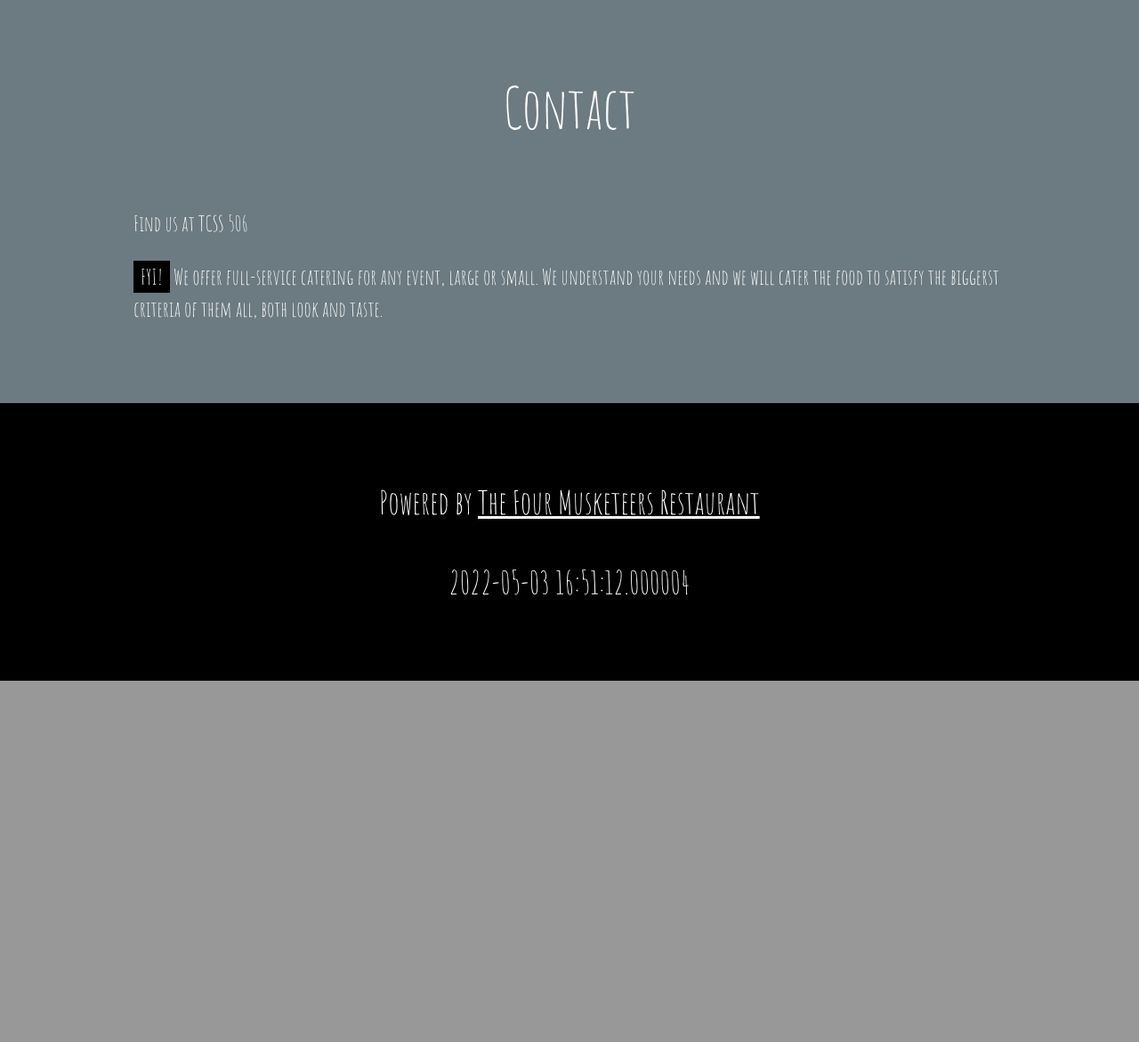
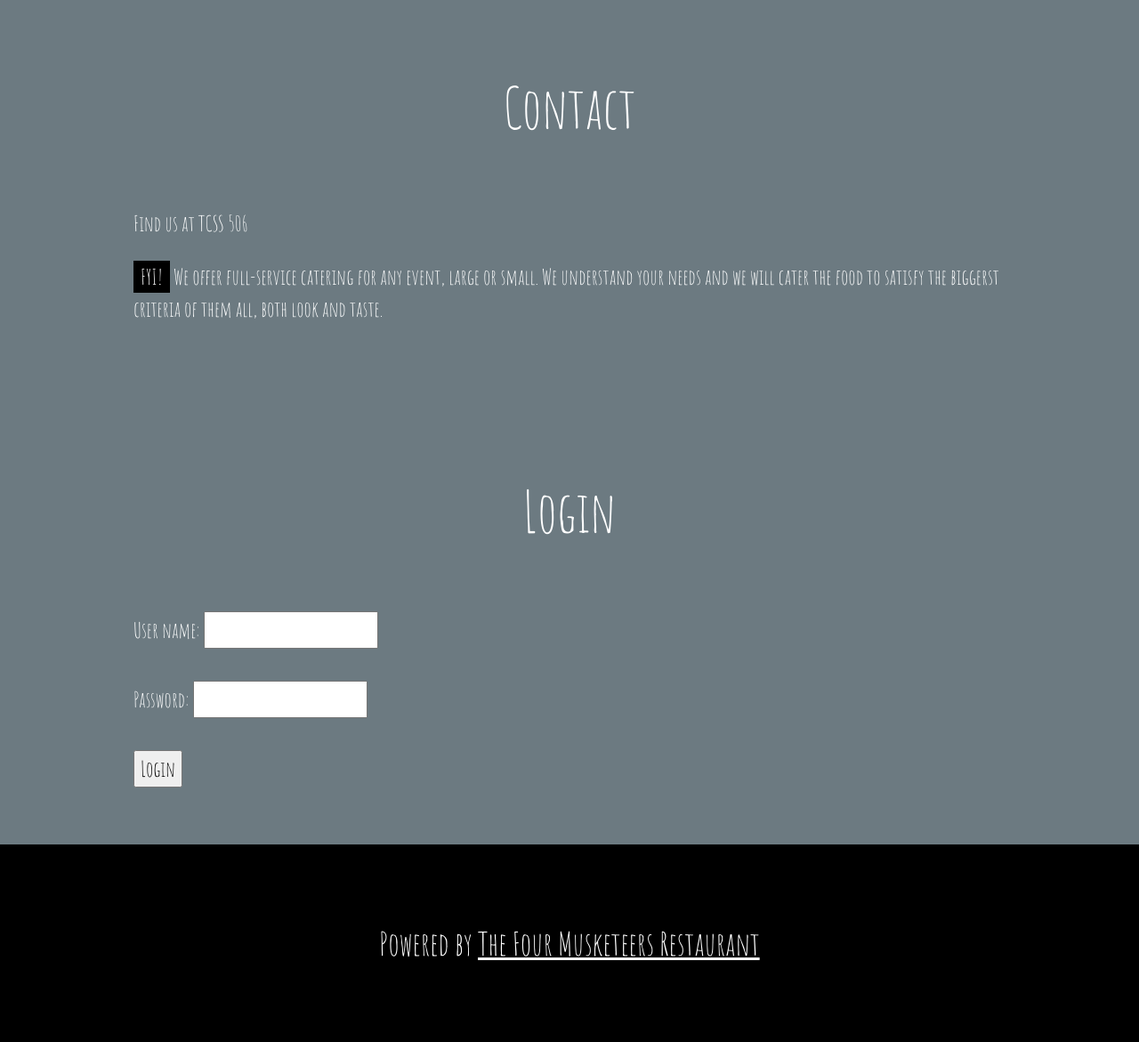
Before and after one commit to michaelweinberg/four_musketeers_restaurant, a Flask app: page / in a window 1280 px wide. Shown: the part 4895-6066 px from the top of the page at 89% size. Before the commit the page ends 5660 px from the top, so only its background shows below. Run offline with Flask 2, Linux system fonts and the light colour scheme.

Commit message:
adding new index.html

```diff
--- a/templates/index.html
+++ b/templates/index.html
@@ -27,6 +27,7 @@ body,h1,h2,h3,h4,h5,h6 {font-family: "Amatic SC", sans-serif}
     <a href="#menu" class="w3-bar-item w3-button">MENU</a>
     <a href="#about" class="w3-bar-item w3-button">ABOUT</a>
     <a href="#myMap" class="w3-bar-item w3-button">CONTACT</a>
+    <a href="#login" class="w3-bar-item w3-button">LOGIN</a>
   </div>
 </div>
 
@@ -160,10 +161,24 @@ body,h1,h2,h3,h4,h5,h6 {font-family: "Amatic SC", sans-serif}
   </div>
 </div>
 
+<!-- Login -->
+<div class="w3-container w3-padding-64 w3-blue-grey w3-grayscale-min w3-xlarge" id="login">
+  <div class="w3-content">
+    <h1 class="w3-center w3-jumbo" style="margin-bottom:64px">Login</h1>
+    <form action="/login_page.php" method="get">
+  <label for="name">User name:</label>
+  <input type="text" id="name" name="name"><br><br>
+  <label for="password">Password:</label>
+  <input type="password" id="password" name="password"><br><br>
+  <input type="submit" value="Login">
+</form>
+
+  </div>
+</div>
+
 <!-- Footer -->
 <footer class="w3-center w3-black w3-padding-48 w3-xxlarge">
   <p>Powered by <a href="https://www.w3schools.com/w3css/default.asp" title="W3.CSS" target="_blank" class="w3-hover-text-green">The Four Musketeers Restaurant</a></p>
-  <p>{{ utc_dt }}</p>
 </footer>
 
 <script>
```
